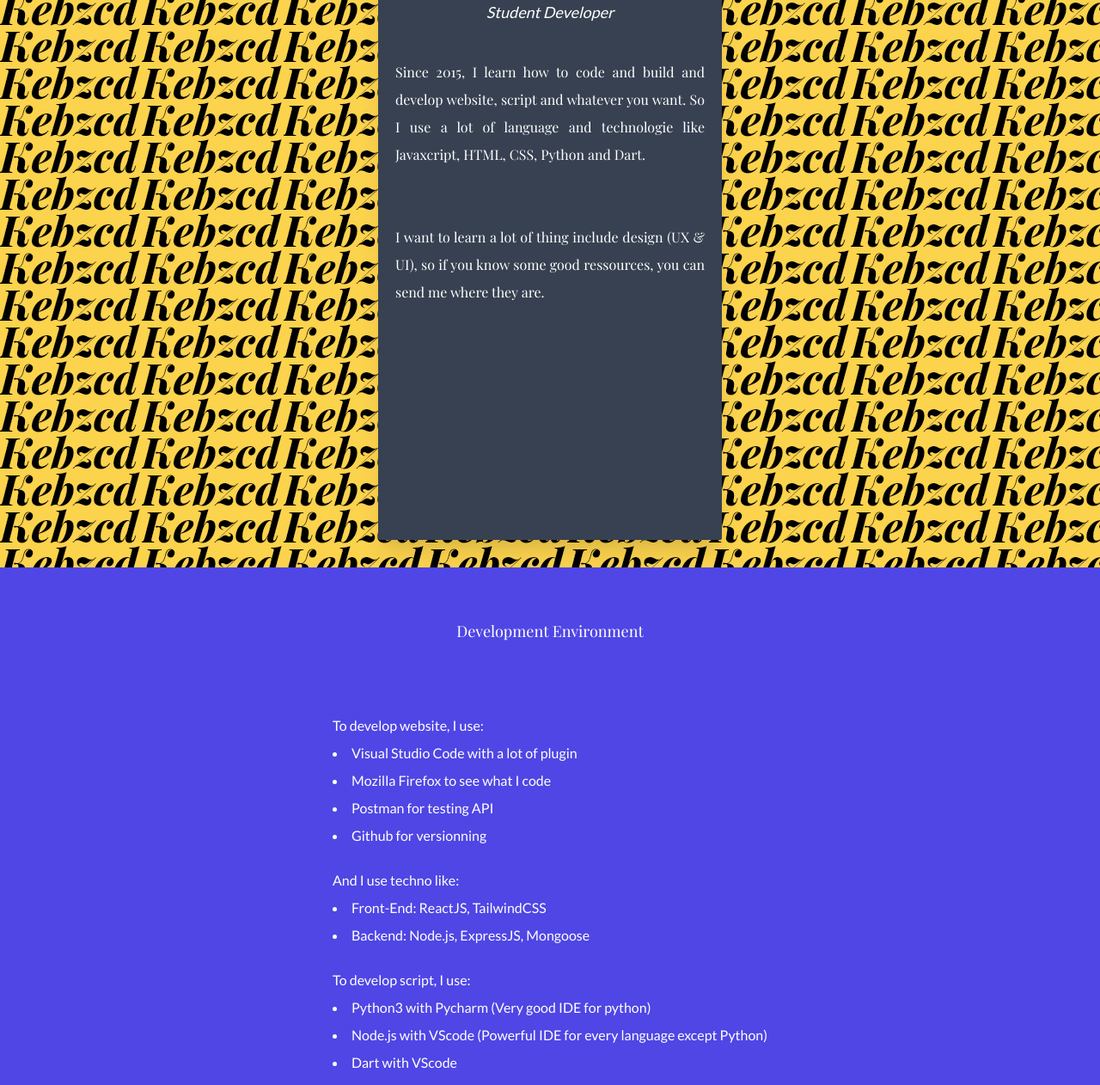
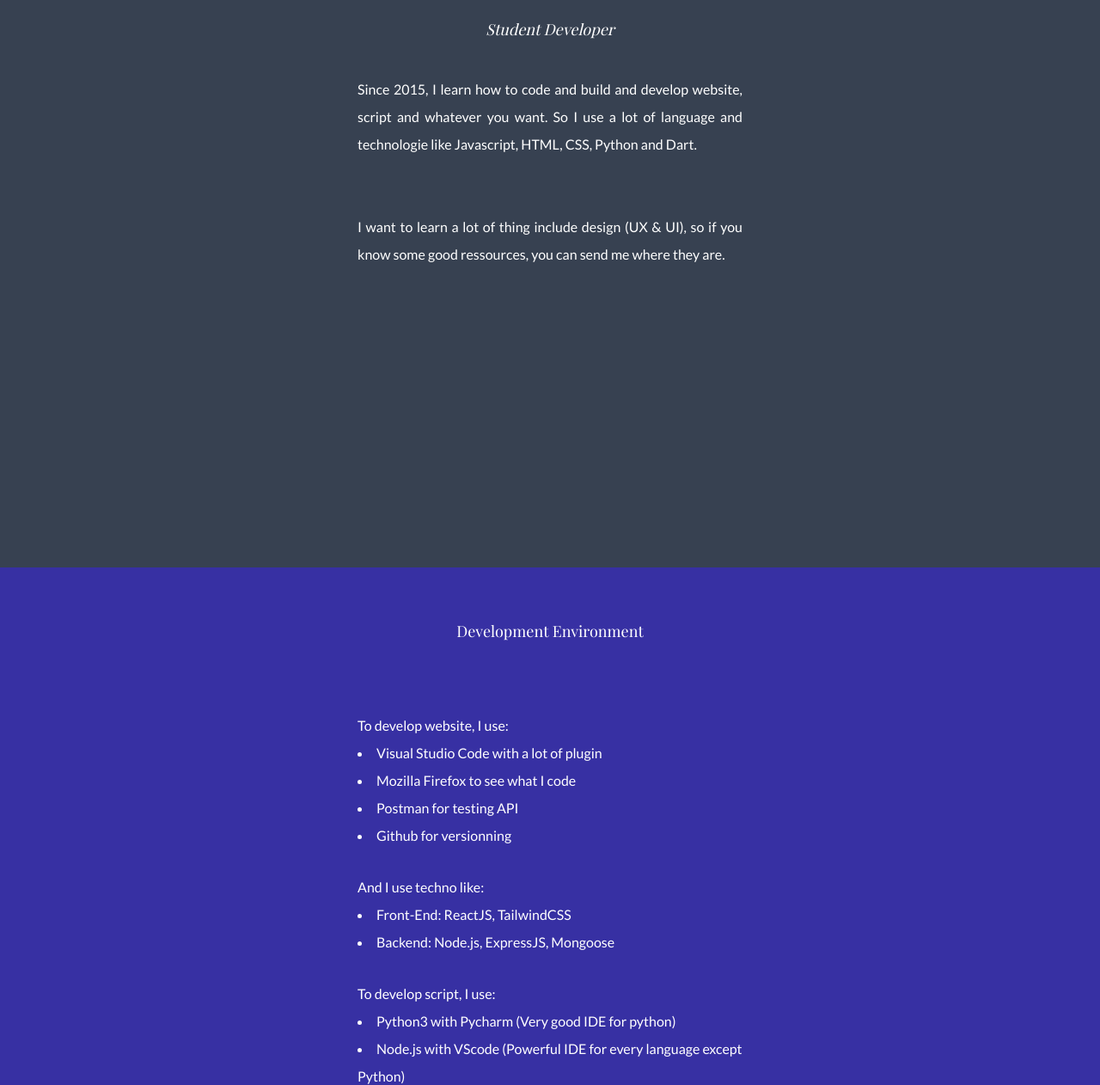
Before and after one commit to doriang-dev/kebzcd, a website built with Parcel: page index.html in a window 1280 px wide. Shown: the part 140-1402 px from the top of the page at 86% size. Built offline with nearby package versions, Linux system fonts and the light colour scheme.

Commit message:
Design refactor

```diff
--- a/css/app.css
+++ b/css/app.css
@@ -1,3 +1,3 @@
-.presentation {
+/* .presentation {
   background-image: url(../assets/Background.png);
-}
+} */
--- a/index.html
+++ b/index.html
@@ -3,6 +3,7 @@
 <head>
   <meta charset="UTF-8">
   <meta name="viewport" content="width=device-width, initial-scale=1.0">
+  <meta name="description" content="Personnal website for kebzcd">
   <link rel="preconnect" href="https://fonts.gstatic.com">
   <link href="https://fonts.googleapis.com/css2?family=Lato&family=Playfair+Display&display=swap" rel="stylesheet">
   <link href="https://fonts.googleapis.com/css2?family=Merriweather&family=Source+Sans+Pro&display=swap" rel="stylesheet">
@@ -10,13 +11,13 @@
   <link rel="stylesheet" href="css/app.css">
   <title>Kebzcd</title>
 </head>
-<body class="bg-yellow-300">
-  <section id='presentation' class='presentation w-full h-screen px-10 py-8'>
-    <div class='card rounded-sm shadow-xl bg-gray-700 lg:w-1/3 md:mx-auto h-full text-white flex flex-wrap justify-center content-start px-5'>
-      <h1 class='text-4xl mt-7 font-title font-bold w-full text-center'>Kebzcd.com</h1>
-      <h2 class='italic mt-10 text-lg font-title'>Student Developer</h2>
-      <p class='text-justify mt-10 font-body leading-loose'>Since 2015, I learn how to code and build and develop website, script and whatever you want.
-        So I use a lot of language and technologie like Javaxcript, HTML, CSS, Python and Dart.
+<body>
+  <section id='presentation' class='w-full h-screen bg-gray-700 text-white flex flex-wrap md:content-start justify-center px-10'>
+    <h1 class='text-4xl mt-20 font-title font-bold w-full text-center'>Kebzcd.com</h1>
+    <h2 class='italic mt-10 text-lg font-title w-full text-center'>Student Developer</h2>
+    <div class='max-w-md'>
+      <p class='text-justify mt-7 md:mt-10 font-body leading-loose'>Since 2015, I learn how to code and build and develop website, script and whatever you want.
+        So I use a lot of language and technologie like Javascript, HTML, CSS, Python and Dart.
       </p>
       <br>
       <p class='text-justify mt-5 md:mt-10 font-body leading-relaxed md:leading-loose'>
@@ -24,10 +25,10 @@
       </p>
     </div>
   </section>
-  <div id="break" class="h-5 bg-indigo-600"></div>
-  <section id='dev_env' class='w-full h-screen bg-indigo-600 text-white flex flex-wrap md:content-start justify-center px-10'>
-    <h2 class='mt-10 font-body text-lg w-full text-center'>Development Environment</h2>
-    <div class='font-title leading-loose'>
+  <div id="break" class="h-5 bg-indigo-800"></div>
+  <section id='dev_env' class='w-full h-screen bg-indigo-800 text-white flex flex-wrap md:content-start justify-center px-10'>
+    <h2 class='mt-10 font-title text-lg w-full text-center'>Development Environment</h2>
+    <div class='font-body leading-loose max-w-md'>
       <p class='md:mt-20'>
         To develop website, I use:
         <ul class='list-inside list-disc'>
@@ -37,14 +38,14 @@
           <li>Github for versionning</li>
         </ul>
       </p>
-      <p class='mt-5'>
+      <p class='mt-7'>
         And I use techno like:
         <ul class='list-inside list-disc'>
           <li>Front-End: ReactJS, TailwindCSS</li>
           <li>Backend: Node.js, ExpressJS, Mongoose</li>
         </ul>
       </p>
-      <p class='mt-5'>
+      <p class='mt-7'>
         To develop script, I use:
         <ul class='list-inside list-disc'>
           <li>Python3 with Pycharm (Very good IDE for python)</li>
--- a/tailwind.config.js
+++ b/tailwind.config.js
@@ -1,10 +1,10 @@
 module.exports = {
-  purge: [],
+  purge: false,
   darkMode: false, // or 'media' or 'class'
   theme: {
     fontFamily: {
-      title: ['Lato'],
-      body: ['Playfair Display']
+      body: ['Lato'],
+      title: ['Playfair Display']
     }
   },
   variants: {
```
Also changed, not shown: README.md.
